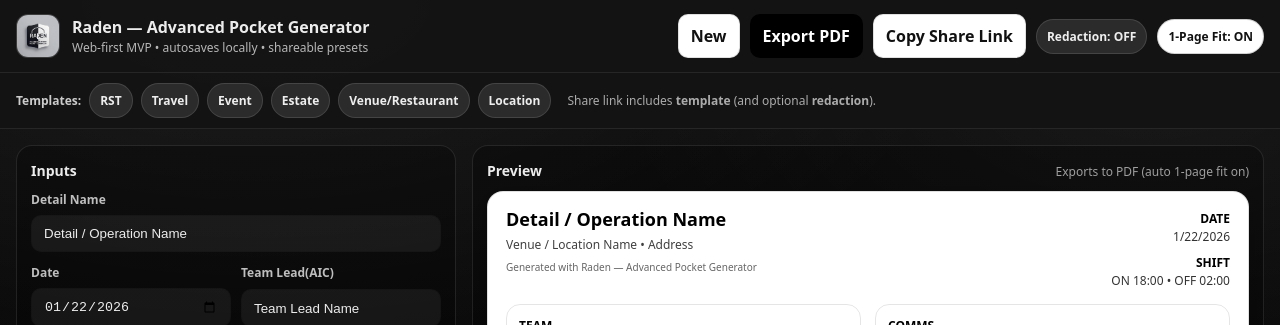
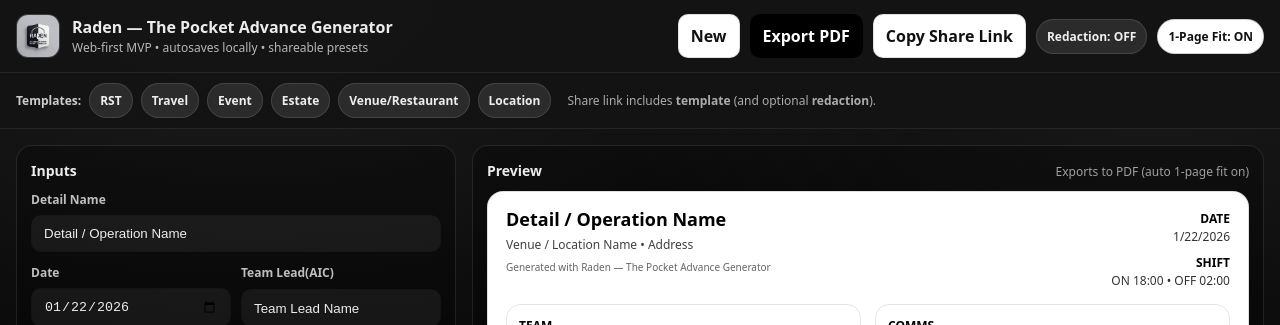
Before and after one commit to NewCodeOnDaBlock/the-pocket-advance-generator, a React (Vite) app: page / in a window 1280 px wide. Shown: the top 325 px of the page. Built offline with nearby package versions, Linux system fonts and the light colour scheme.

Commit message:
Title change

```diff
--- a/src/App.tsx
+++ b/src/App.tsx
@@ -6,7 +6,7 @@ import { exportElementToPdf } from "./utils/exportPdf";
 // ✅ Put your logo here (adjust filename if needed)
 import radenLogo from "./assets/raden-logo.png";
 
-const APP_NAME = "Raden — Advanced Pocket Generator";
+const APP_NAME = "Raden — The Pocket Advance Generator";
 const APP_SHORT = "Raden";
 const COPYRIGHT_OWNER = "Raden";
 const YEAR = new Date().getFullYear();
```
